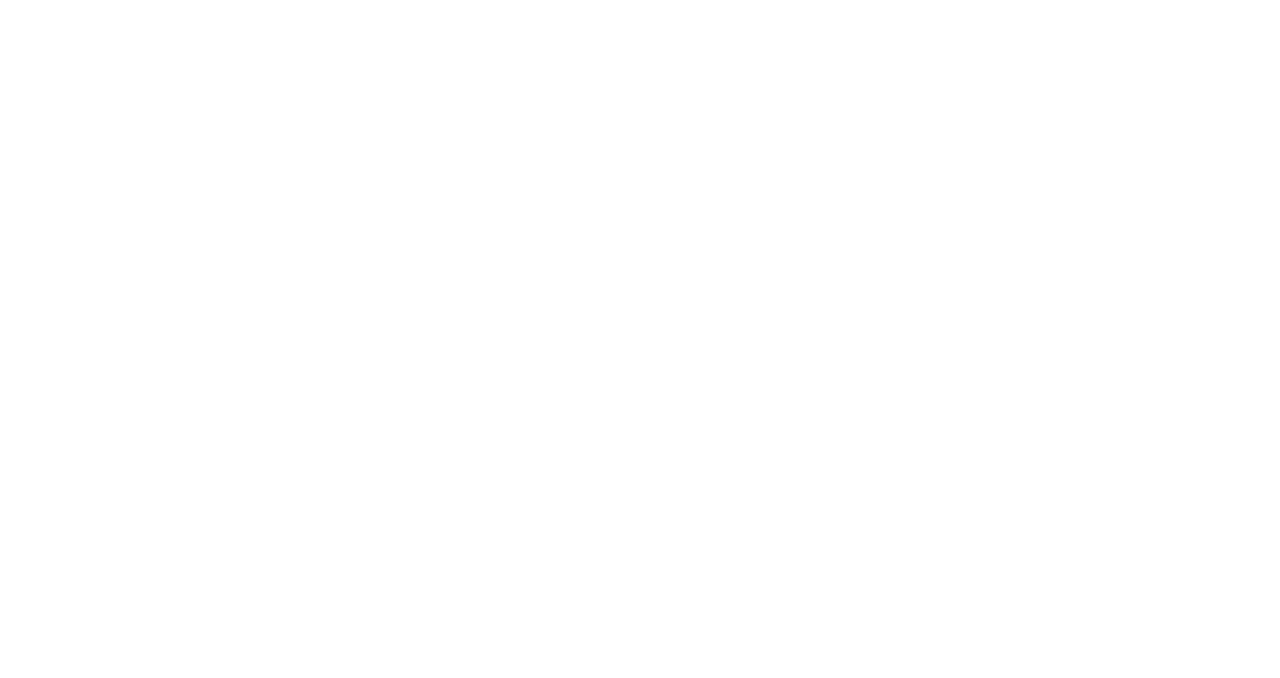
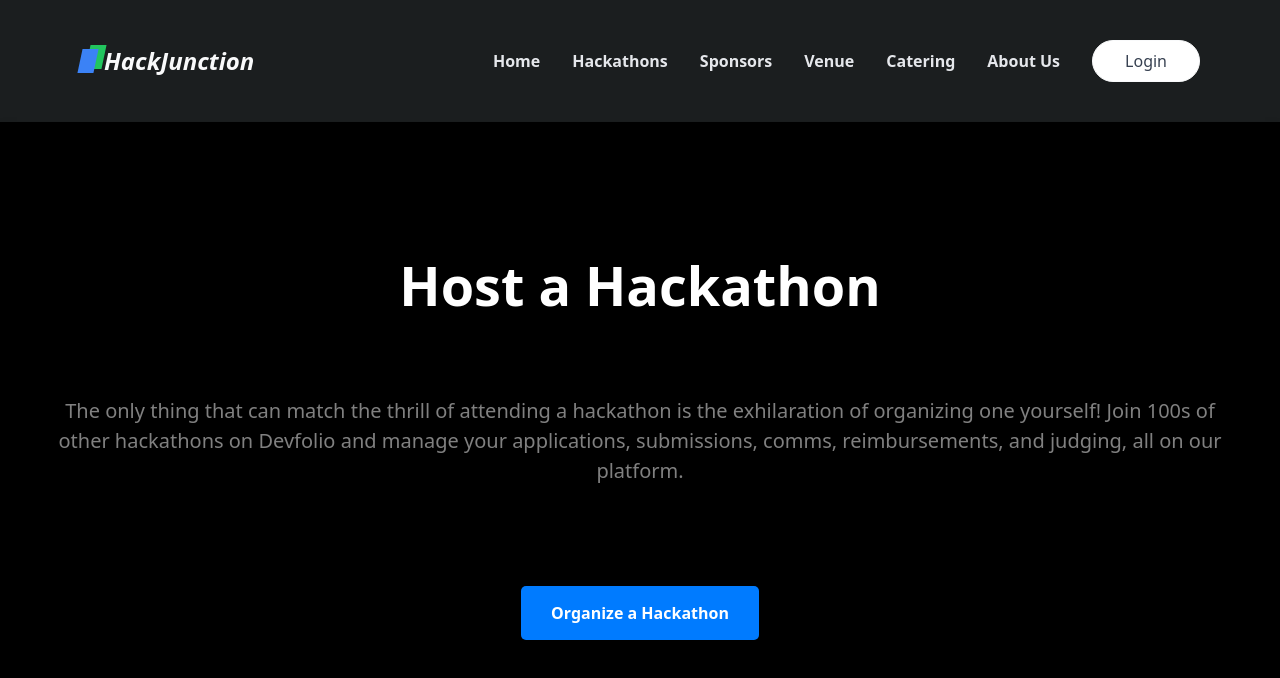
Before and after one commit to Rohitk131/HackJunction, a React (Vite) app: page /hackathons in a window 1280 px wide. Before the commit this address had no page. Shown: the top 678 px of the page. Built offline with nearby package versions, Linux system fonts and the light colour scheme.

Commit message:
catering 2.0 with filter

```diff
--- a/src/App.jsx
+++ b/src/App.jsx
@@ -13,7 +13,7 @@
         <Route path='/' element={<HeroSection />}></Route>
         <Route path='/venue' element={<Venue />}></Route>
         <Route path='/sponsors' element={<Sponsors />}></Route>
-        <Route path='/HackathonHostingPage' element={<HackathonHostingPage />}></Route>
+        <Route path='/hackathons' element={<HackathonHostingPage />}></Route>
         <Route path='/catering' element={<Catering />}></Route>
       </Routes>
     </Router>
--- a/src/Components/Catering.jsx
+++ b/src/Components/Catering.jsx
@@ -5,41 +5,42 @@
 
 
 const Catering = () => {
-    const [filter, setFilter] = useState("Burgers & Fries");
+    const [filter, setFilter] = useState("Burgers");
     const categories = [
         {
             "id": 10,
-            "name": "Burgers & Fries"
+            "name": "Burgers"
         },
         {
             "id": 11,
             "name": "Pizza"
         },
         {
-            "id": 1,
-            "name": "Coffee & Tea"
+            "id": 2,
+            "name": "Beverages"
         },
         {
-            "id": 2,
-            "name": "Juice"
+            "id": 1,
+            "name": "North Indian"
         },
         {
             "id": 6,
-            "name": "Ice Cream"
+            "name": "Chinese"
+        },
+        {
+            "id": 14,
+            "name": "American"
         },
         {
             "id": 13,
-            "name": "Sandwiches & Wraps"
+            "name": "Biryani"
         },
-        {
-            "id": 14,
-            "name": "Pasta"
-        }
     ];
     return (
         <>
             <Navbar />
-            <div className='bg-[#25292A] text-white'>
+            <div className='h-screen bg-[#25292A]'>
+                <div className='bg-[#25292A] text-white h-auto'>
                     <section className="w-full" id="menu">
                         <div className='w-full flex flex-col items-center justify-center'>
                             <p className="text-2xl font-semibold capitalize py-5">Category</p>
@@ -66,10 +67,11 @@
                                 }
                             </div>
                             <div className="w-full">
-                            <FoodContainer cat={filter}/>
+                                <FoodContainer cat={filter} />
                             </div>
                         </div>
                     </section>
+                </div>
             </div>
         </>
 
--- a/src/Components/FoodContainer.jsx
+++ b/src/Components/FoodContainer.jsx
@@ -1,14 +1,15 @@
 import React from 'react'
 import data from "../static_utils/catering.json"
 
-const FoodContainer = () => {
+const FoodContainer = ({cat}) => {
+  const filtered = data.filter(obj=>(obj.key.toLocaleLowerCase()).includes(cat.toLocaleLowerCase())) ;
   return (
     <div>
       <div className="cardList flex flex-wrap justify-center">
         {
-          data.map((ele,index) => {
+          filtered.map((ele,index) => {
             return (
-              <a href="#" key={index}>
+              <a href="#" key={index} onClick={()=>{alert("Login to Continue")}}>
                 <abbr className="decoration-transparent" title={ele.title}>
                   <div className="flex sm:m-4 sm:block card h-70 hover:scale-110 transition-all hover:shadow-lg p-1 rounded-sm ease-in my-1 items-center border-2 border-[#c6c4c450] sm:border-none gap-3">
                     <img className="menuImg w-auto h-24 sm:w-60 rounded-3xl sm:h-36" src={ele.img}></img>
--- a/src/Components/HackathonHostingPage.jsx
+++ b/src/Components/HackathonHostingPage.jsx
@@ -1,5 +1,7 @@
 import React, { useState } from 'react';
 import HackathonPopover from './HackathonPopover';
+import Navbar from './Navbar';
+import { color } from '@mui/system';
 
 const HackathonHostingPage = () => {
   const [isPopoverOpen, setIsPopoverOpen] = useState(false);
@@ -15,7 +17,8 @@
     // Do something with the selected option (e.g., navigate to a different page)
   };
 
-  return (
+  return (<div className='bg-black h-[100vh]'>
+    <Navbar />
     <div className="hackathon-hosting-page" style={pageContainerStyle}>
       <h2 style={pageTitleStyle}>Host a Hackathon</h2>
       <p style={paragraphStyle}>
@@ -23,7 +26,7 @@
       </p>
       <button
         onClick={togglePopover}
-        className="organize-button"
+        className="organize-buttons shadow-blue-600"
         style={organizeButtonStyle}
         onMouseEnter={handleMouseEnter}
         onMouseLeave={handleMouseLeave}
@@ -31,18 +34,18 @@
         Organize a Hackathon
       </button>
       {isPopoverOpen && <HackathonPopover onClose={togglePopover} onSelect={handleOptionSelect} />}
-    </div>
+    </div></div>
   );
 };
 
 const pageContainerStyle = {
   display: 'flex',
+  height:'80vh',
   flexDirection: 'column',
   alignItems: 'center',
   justifyContent: 'center',
   padding: '40px',
-  backgroundColor: '#f0f0f0',
-  borderRadius: '10px',
+  backgroundColor: 'black',
   boxShadow: '0px 4px 10px rgba(0, 0, 0, 0.1)',
 };
 
@@ -50,14 +53,14 @@
   fontSize: '54px',
   fontWeight: 'bold',
   marginBottom: '20px',
-  color: '#333',
+  color: 'white',
 };
 
 const paragraphStyle = {
   marginBottom: '100px',
   marginTop: '50px',
   textAlign: 'center',
-  color: '#555',
+  color: 'gray',
   fontSize: '20px',
 };
 
@@ -71,15 +74,20 @@
   fontSize: '16px',
   fontWeight: 'bold',
   transition: 'background-color 0.3s ease',
+
 };
+
+
 
 // Define hover effect using CSS class
 const handleMouseEnter = (event) => {
   event.target.classList.add('hovered');
+  event.target.classList.add('shadow-2xl');
 };
 
 const handleMouseLeave = (event) => {
   event.target.classList.remove('hovered');
+  event.target.classList.remove('shadow-2xl');
 };
 
 export default HackathonHostingPage;
--- a/src/Components/Navbar.jsx
+++ b/src/Components/Navbar.jsx
@@ -52,12 +52,12 @@
               className="absolute inset-0 transform translate-x-1 translate-y-2 rounded-3xl border border-gray-800 dark:border-gray-50 px-8 py-2"
               style={{ zIndex: -10 }}
             ></div>
-            <Link
+            <a
               href="#"
               className="relative text-gray-700 font-light hover:text-green-500 transition duration-100 transform hover:-translate-y-2 hover:-translate-x-1"
             >
               Login
-            </Link>
+            </a>
           </div>
         </div>
       </nav>
--- a/src/static_utils/catering.json
+++ b/src/static_utils/catering.json
@@ -154,7 +154,7 @@
   {
     "title": "Biggies Burger",
     "img": "https://media-assets.swiggy.com/swiggy/image/upload/fl_lossy,f_auto,q_auto,w_112,h_112,c_fill/roxqlailx1r4s5wdjdxa",
-    "key": "American, Fast Food, Beverages",
+    "key": "American, Fast Food, Beverage , Burgerss",
     "addr": "Infocity Road",
     "loc": "Patia",
     "rating": "4.4"
```
Lines whose indentation alone changed are shown as unchanged.
